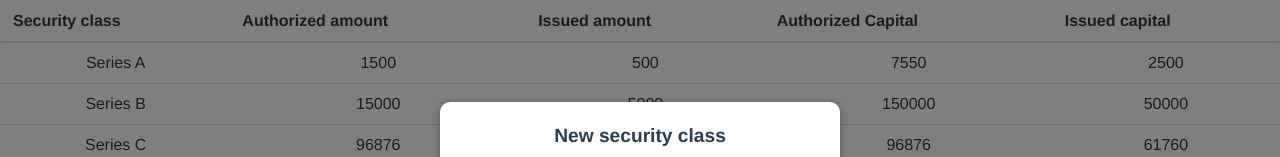
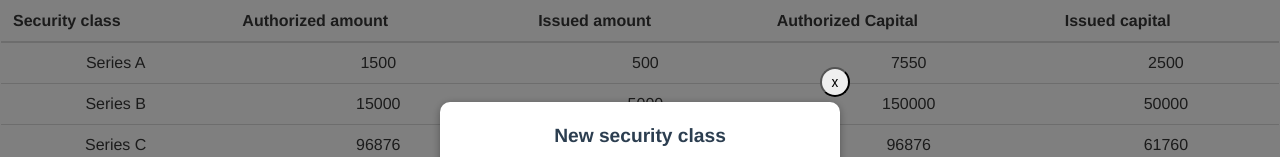
Before and after one commit to EmanueleDB/afs, a Vue app: page / in a window 1280 px wide. Both pictures are taken after a click on the button "New Class". Shown: the part 137-294 px from the top of the page. Built offline with nearby package versions, Linux system fonts and the light colour scheme.

Commit message:
refactor total and close button modal implemented

```diff
--- a/src/utilities/AddClassModal.vue
+++ b/src/utilities/AddClassModal.vue
@@ -1,8 +1,9 @@
 <template>
   <transition name="modal">
     <div class="modal-mask">
-      <div class="modal-wrapper" @click="$emit('close')">
+      <div class="modal-wrapper">
         <div class="modal-container">
+          <button class="close-button" @click.stop="$emit('close')">x</button>
 
           <div class="modal-header">
             <slot name="header">
@@ -44,9 +45,9 @@
   </transition>
 </template>
 
-<script>
+<script lang="ts">
 import Vue from "vue";
-import { Component } from "vue-property-decorator";
+import {Component} from "vue-property-decorator";
 
 @Component({
   name: "AddClassModal",
@@ -64,10 +65,6 @@ export default class AddClassModal extends Vue {
   }
 
   addClass() {
-    this.securityClass.authorizedAmount = parseInt(this.securityClass.authorizedAmount)
-    this.securityClass.issuedAmount = parseInt(this.securityClass.issuedAmount)
-    this.securityClass.authorizedCapital = parseInt(this.securityClass.authorizedCapital)
-    this.securityClass.issuedCapital = parseInt(this.securityClass.issuedCapital)
     this.$emit('newClass', this.securityClass)
     this.$emit('close')
   }
@@ -100,6 +97,19 @@ export default class AddClassModal extends Vue {
   }
 }
 
+.close-button {
+  position: absolute;
+  width: 30px;
+  height: 30px;
+  top: -35px;
+  right: -10px;
+  border-radius: 50%;
+  &:hover {
+    background-color: #808080;
+    color: #fff;
+  }
+}
+
 .modal-mask {
   position: fixed;
   z-index: 9998;
@@ -118,6 +128,7 @@ export default class AddClassModal extends Vue {
 }
 
 .modal-container {
+  position: relative;
   width: 400px;
   margin: 0 auto;
   padding: 20px 30px;
--- a/src/views/Home.vue
+++ b/src/views/Home.vue
@@ -83,10 +83,10 @@ export default class Home extends Vue {
 
   async getTotal() {
     for (let item of this.tableData) {
-      this.totals.totAuthorizedAmount += item.authorizedAmount
-      this.totals.totIssuedAmount += item.issuedAmount
-      this.totals.totAuthorizedCapital += item.authorizedCapital
-      this.totals.totIssuedCapital += item.issuedCapital
+      this.totals.totAuthorizedAmount += parseInt(item.authorizedAmount.toString())
+      this.totals.totIssuedAmount += parseInt(item.issuedAmount.toString())
+      this.totals.totAuthorizedCapital += parseInt(item.authorizedCapital.toString())
+      this.totals.totIssuedCapital += parseInt(item.issuedCapital.toString())
     }
   }
 
```
